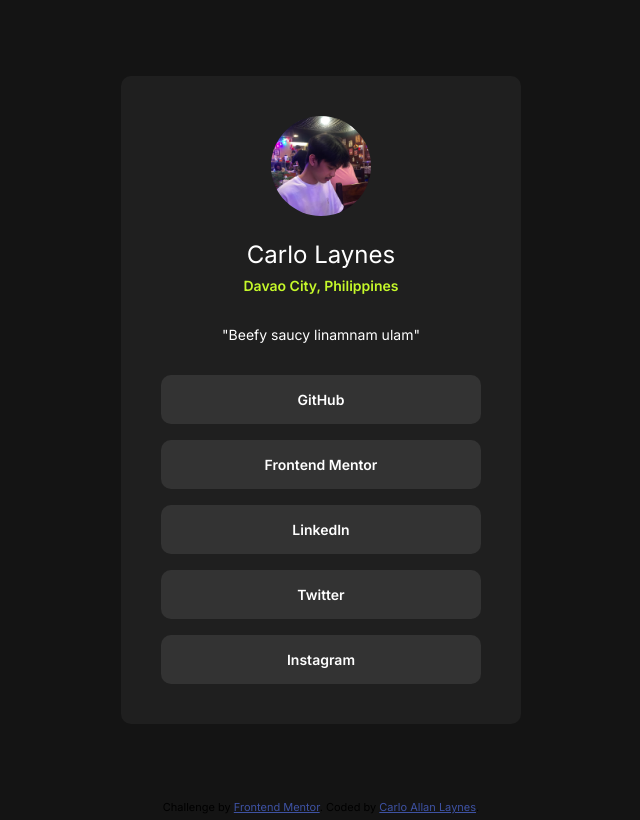
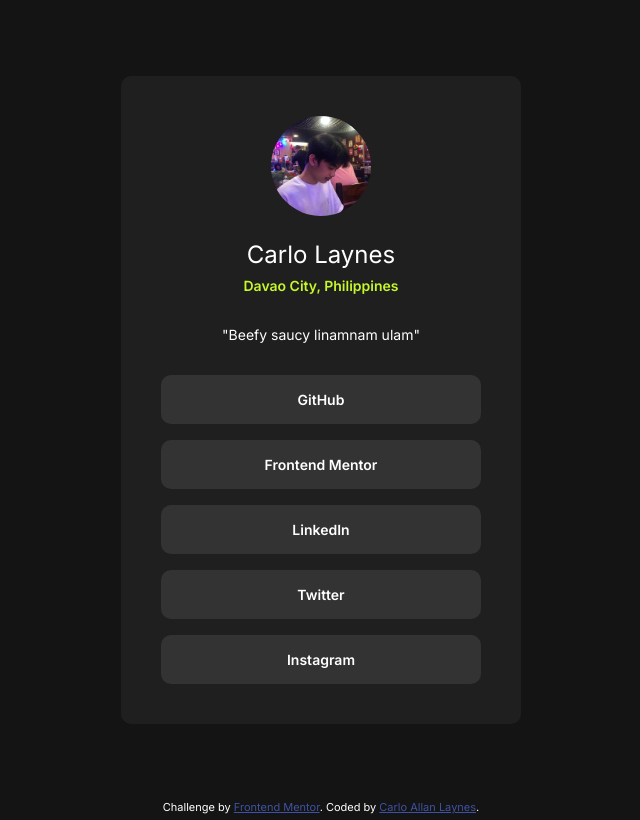
Before and after one commit to arcpsy/fm-social-links-profile, a website: page index.html in a window 1280 px wide. Shown: the whole page, without its empty margins (319-959 px from the left). Drawn offline with Linux system fonts and the light colour scheme.

Commit message:
changed attribution text color

```diff
--- a/assets/styles/style.scss
+++ b/assets/styles/style.scss
@@ -111,6 +111,7 @@
 .attribution {
    font-size: rem(11);
    text-align: center;
+   color: $text-light;
 
    &__link {
       color: $footer-link;
```
Also changed, not shown: dist/style.css, 1 other file.
